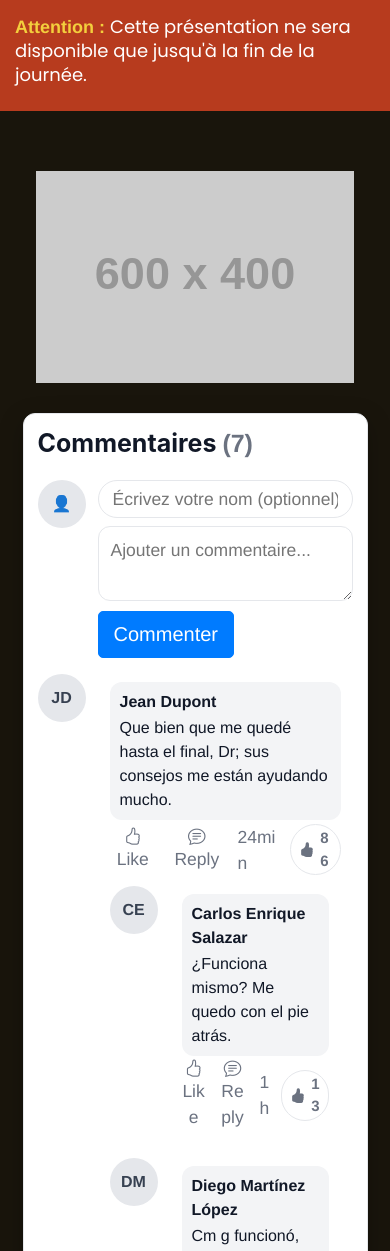
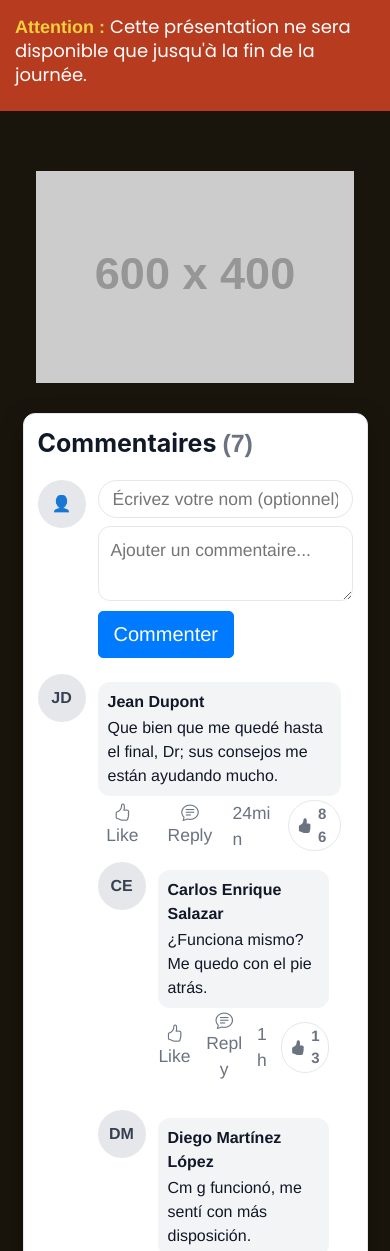
Before and after one commit to UchihaDevan/liposlim, a plain HTML site: page index.html in a window 390 px wide. Shown: the top 1251 px of the page. Drawn offline with Linux system fonts and the light colour scheme; placeholder pictures from the web are drawn by us.

Commit message:
Update style.css

```diff
--- a/css/style.css
+++ b/css/style.css
@@ -1939,6 +1939,10 @@ body[style*="background-color: #19150C"] #comments-root {
    .cb-replies {
       margin-left: 0;
    }
+
+   .cb-item {
+      gap: 0;
+   }
 }
 
 /* evita corte de conteúdo por palavras/URLs muito longas */
```
